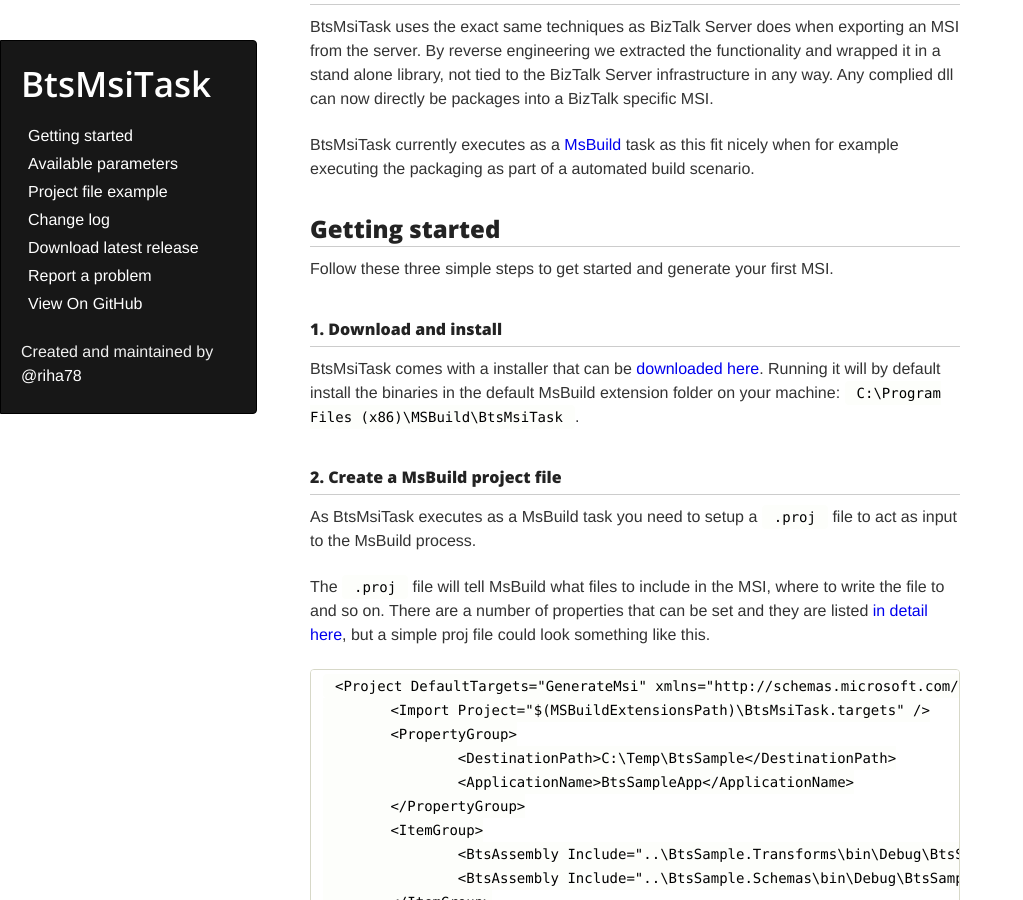
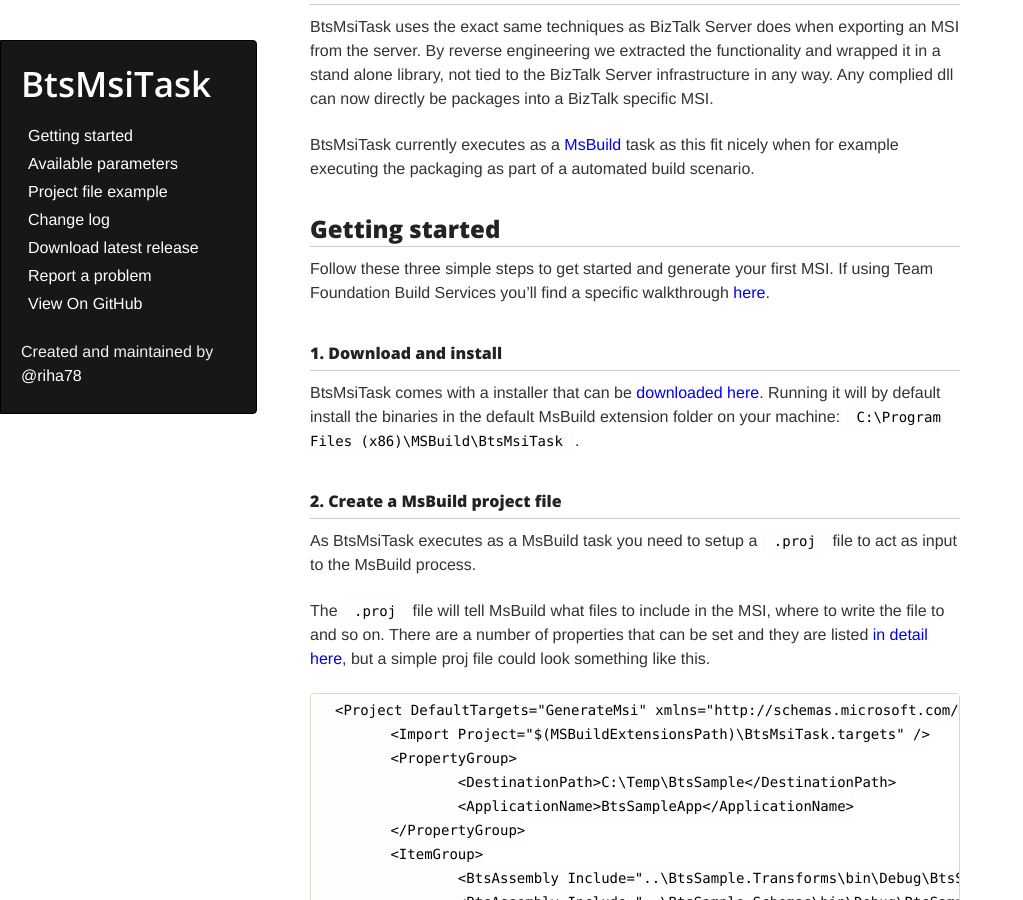
Before and after one commit to riha/BtsMsiTask, a Jekyll site: the page built from index.md, in a window 1280 px wide and 900 px high, scrolled down 479 px. Shown: the whole window, without its empty margins (0-1023 px from the left). Built offline with Jekyll 4.4.1, drawn with Linux system fonts in a browser that asks for light colours.

Commit message:
Adding link to Tfs walkthrough

```diff
--- a/index.md
+++ b/index.md
@@ -17,7 +17,7 @@
 
 ## Getting started
 
-Follow these three simple steps to get started and generate your first MSI.
+Follow these three simple steps to get started and generate your first MSI. If using Team Foundation Build Services you'll find a specific walkthrough [here](http://richardhallgren.com/build-and-generate-msi-for-biztalk-server-using-team-foundation-build-services/).
 
 ### 1. Download and install ###
 
```
